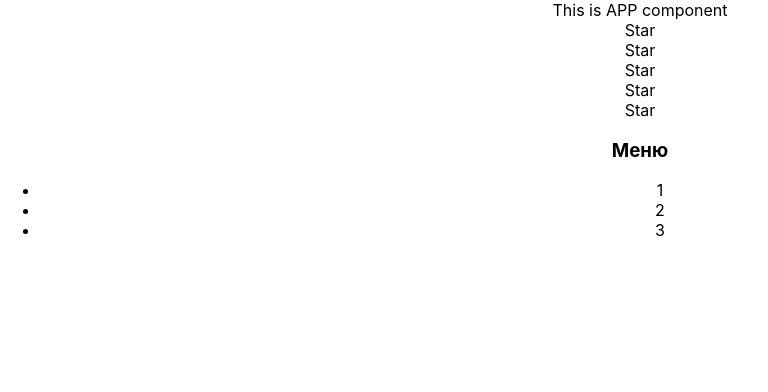
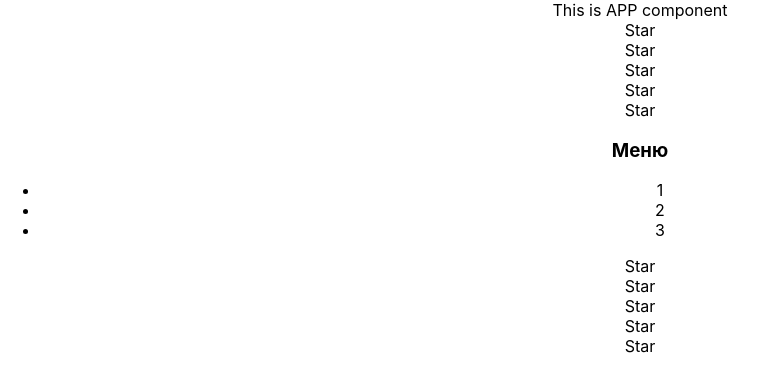
Before and after one commit to alexBasrike/my-app, a React (Create React App) app: page / in a window 1280 px wide. Shown: the top 392 px of the page, without its empty margins (0-768 px from the left). Built offline with nearby package versions, Linux system fonts and the light colour scheme.

Commit message:
worked with video 02-continue-components

```diff
--- a/src/App.tsx
+++ b/src/App.tsx
@@ -1,19 +1,28 @@
 import React from 'react';
-import logo from './logo.svg';
 import './App.css';
 
 function App() {
+    console.log('APP rendering');
     return (
         <div className="App">
-            This is APP component
+            <AppTitle/>
             <Rating/>
             <Accordion/>
+            <Rating/>
         </div>
     );
 }
 
 
+function AppTitle() {
+    console.log('App title rendering');
+    return (
+        <>This is APP component</>
+    );
+}
+
 function Rating() {
+    console.log('Star block rendering');
     return (
         <div>
             <Star/>
@@ -26,21 +35,37 @@
 }
 
 function Star() {
+    console.log('Star element rendering');
     return (
         <div>Star</div>
     );
 }
 
 function Accordion() {
+    console.log('Accordion rendering');
     return (
         <div>
-            <h3>Меню</h3>
-            <ul>
-                <li>1</li>
-                <li>2</li>
-                <li>3</li>
-            </ul>
+            <AccordionTitle/>
+            <AccordionBody/>
         </div>
+    );
+}
+
+function AccordionTitle() {
+    console.log('AccordionTitle rendering');
+    return (
+        <h3>Меню</h3>
+    );
+}
+
+function AccordionBody() {
+    console.log('AccordionBody rendering');
+    return (
+        <ul>
+            <li>1</li>
+            <li>2</li>
+            <li>3</li>
+        </ul>
     );
 }
 
```
